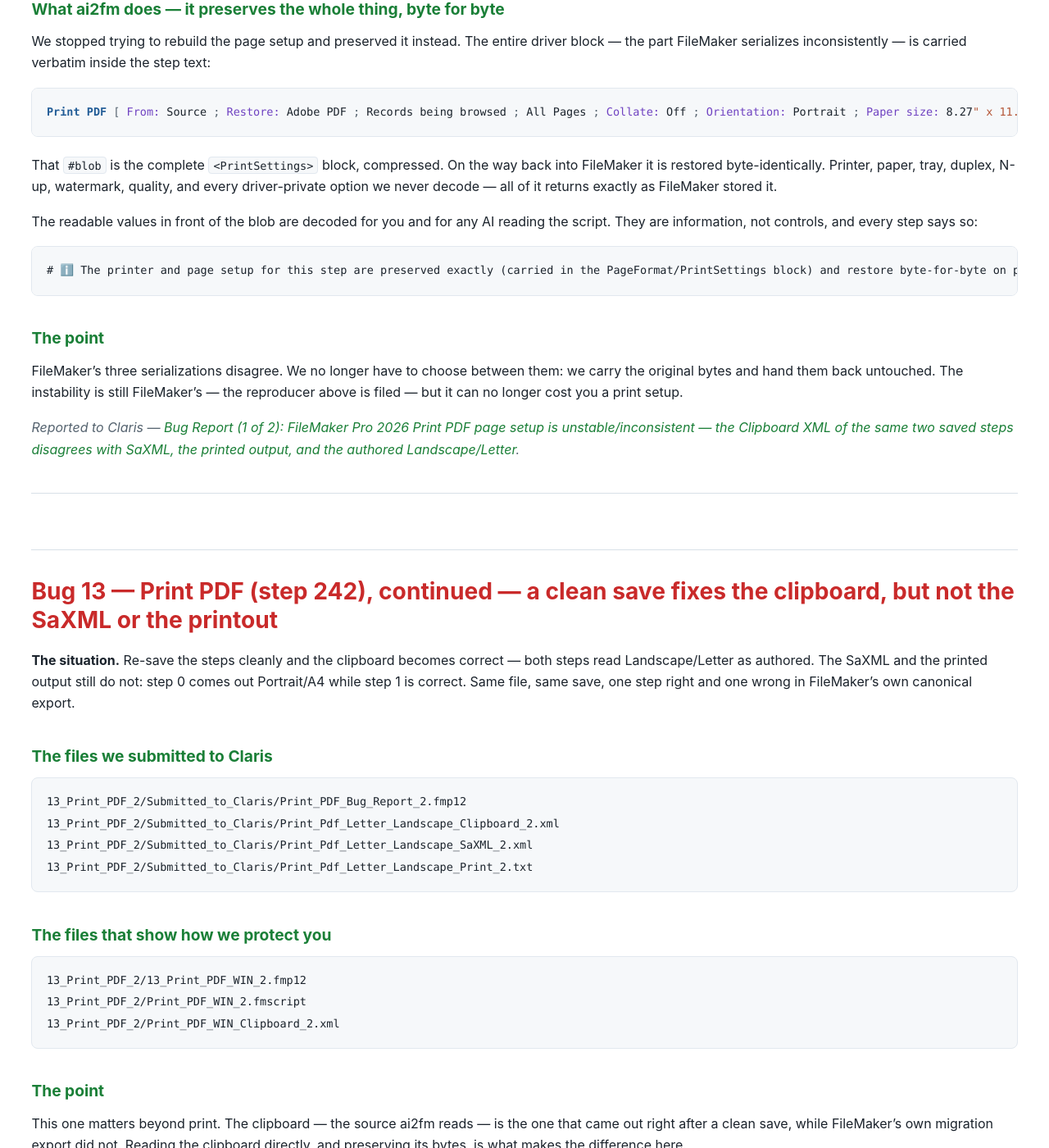
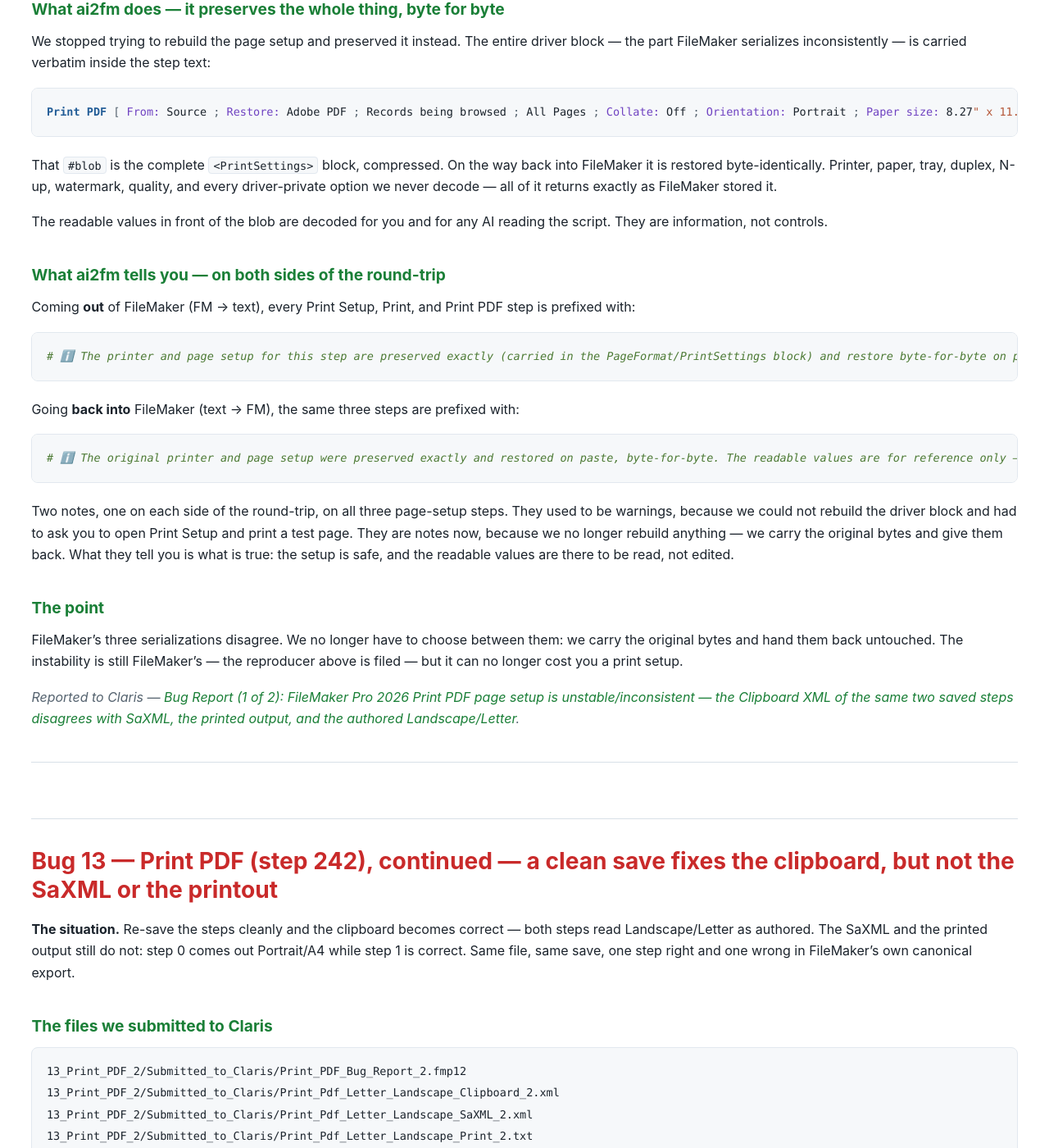
Before and after one commit to AxelarEU/ai2fm-community, a Jekyll site: the page built from claris_bugs/claris_clipboard_bugs.md, in a window 1280 px wide and 1400 px high, scrolled down 24205 px. Shown: the whole window at 82% size. Built offline with Jekyll 4.4.1, drawn with Linux system fonts in a browser that asks for light colours; some of the changed text lies outside the part shown.

Commit message:
Print bugs 12-15: show both notes, forward and reverse, on all four
The rewrite showed only the FM -> text note, and only in Bug 12. Both notes now appear
in all four print bugs, quoted verbatim from what the product emits:

  forward (FM -> text)   prod 2.9.219
  reverse (text -> FM)   prod 3.0.244, fires on all three steps

The old text had this structure and it was right to have it — two warnings, one on each
side of the round-trip. What changed is what they say: they were warnings because we
could not rebuild the driver block and had to ask the reader to print a test page. They
are notes now because we no longer rebuild anything; we carry the original bytes and
give them back.

Co-Authored-By: Claude Opus 5 <noreply@anthropic.com>

````diff
--- a/claris_bugs/claris_clipboard_bugs.md
+++ b/claris_bugs/claris_clipboard_bugs.md
@@ -831,11 +831,23 @@ Print PDF [ From: Source ; Restore: Adobe PDF ; Records being browsed ; All Page
 
 That `#blob` is the complete `<PrintSettings>` block, compressed. On the way back into FileMaker it is restored byte-identically. Printer, paper, tray, duplex, N-up, watermark, quality, and every driver-private option we never decode — all of it returns exactly as FileMaker stored it.
 
-The readable values in front of the blob are decoded for you and for any AI reading the script. They are information, not controls, and every step says so:
+The readable values in front of the blob are decoded for you and for any AI reading the script. They are information, not controls.
 
-```
+### What ai2fm tells you — on both sides of the round-trip
+
+Coming **out** of FileMaker (FM → text), every Print Setup, Print, and Print PDF step is prefixed with:
+
+```fmscript
 # ℹ️ The printer and page setup for this step are preserved exactly (carried in the PageFormat/PrintSettings block) and restore byte-for-byte on paste. The readable values below are for reference only — to change any print option, use FileMaker's Print Setup dialog after pasting.
 ```
+
+Going **back into** FileMaker (text → FM), the same three steps are prefixed with:
+
+```fmscript
+# ℹ️ The original printer and page setup were preserved exactly and restored on paste, byte-for-byte. The readable values are for reference only — if you edited them they do not change the setup; change print options in FileMaker's Print Setup dialog.
+```
+
+Two notes, one on each side of the round-trip, on all three page-setup steps. They used to be warnings, because we could not rebuild the driver block and had to ask you to open Print Setup and print a test page. They are notes now, because we no longer rebuild anything — we carry the original bytes and give them back. What they tell you is what is true: the setup is safe, and the readable values are there to be read, not edited.
 
 ### The point
 
@@ -866,6 +878,22 @@ FileMaker's three serializations disagree. We no longer have to choose between t
 13_Print_PDF_2/Print_PDF_WIN_2.fmscript
 13_Print_PDF_2/Print_PDF_WIN_Clipboard_2.xml
 ```
+
+### What ai2fm tells you — on both sides of the round-trip
+
+Coming **out** of FileMaker (FM → text), every Print Setup, Print, and Print PDF step is prefixed with:
+
+```fmscript
+# ℹ️ The printer and page setup for this step are preserved exactly (carried in the PageFormat/PrintSettings block) and restore byte-for-byte on paste. The readable values below are for reference only — to change any print option, use FileMaker's Print Setup dialog after pasting.
+```
+
+Going **back into** FileMaker (text → FM), the same three steps are prefixed with:
+
+```fmscript
+# ℹ️ The original printer and page setup were preserved exactly and restored on paste, byte-for-byte. The readable values are for reference only — if you edited them they do not change the setup; change print options in FileMaker's Print Setup dialog.
+```
+
+Two notes, one on each side of the round-trip, on all three page-setup steps. They used to be warnings, because we could not rebuild the driver block and had to ask you to open Print Setup and print a test page. They are notes now, because we no longer rebuild anything — we carry the original bytes and give them back. What they tell you is what is true: the setup is safe, and the readable values are there to be read, not edited.
 
 ### The point
 
@@ -906,6 +934,22 @@ The `#blob` is the whole `<PageFormat>` block, restored byte-identically on past
 
 The readable values are decoded from that block. Getting them right took real work, because Windows printers do not agree on where the scale lives: Adobe and Xerox use the standard Windows field, HP keeps it in a named table of its own, and EPSON, Canon and Brother each hide it somewhere different in their private data. Zebra, OneNote and Microsoft Print to PDF have no scaling at all. Every one of those was confirmed against the printer's own driver dialog. On Mac the values come from named keys in the print ticket, and `Any Printer` is a real setting — it means the page setup is not bound to a specific printer.
 
+### What ai2fm tells you — on both sides of the round-trip
+
+Coming **out** of FileMaker (FM → text), every Print Setup, Print, and Print PDF step is prefixed with:
+
+```fmscript
+# ℹ️ The printer and page setup for this step are preserved exactly (carried in the PageFormat/PrintSettings block) and restore byte-for-byte on paste. The readable values below are for reference only — to change any print option, use FileMaker's Print Setup dialog after pasting.
+```
+
+Going **back into** FileMaker (text → FM), the same three steps are prefixed with:
+
+```fmscript
+# ℹ️ The original printer and page setup were preserved exactly and restored on paste, byte-for-byte. The readable values are for reference only — if you edited them they do not change the setup; change print options in FileMaker's Print Setup dialog.
+```
+
+Two notes, one on each side of the round-trip, on all three page-setup steps. They used to be warnings, because we could not rebuild the driver block and had to ask you to open Print Setup and print a test page. They are notes now, because we no longer rebuild anything — we carry the original bytes and give them back. What they tell you is what is true: the setup is safe, and the readable values are there to be read, not edited.
+
 ### The point
 
 We decode as much as we honestly can, and we preserve everything regardless. If a printer ever appears whose layout we do not recognise, the readable line will say less — and the setup will still come back exactly as it went in.
@@ -942,6 +986,22 @@ Print [ Restore: canon ; Records being browsed ; All Pages ; Collate: On ; Scale
 Print also carries what is printed — records, page range, copies, collate — and those round-trip exactly.
 
 Scaling reads differently on the two platforms because the two dialogs are different. Windows gives a percentage, or a mode name when the driver is set to fit rather than a number. Mac's Print dialog has no percentage here: it has *Scale to Fit Paper Size* with a destination paper and a *Scale Down Only* checkbox, and that is what we show.
+
+### What ai2fm tells you — on both sides of the round-trip
+
+Coming **out** of FileMaker (FM → text), every Print Setup, Print, and Print PDF step is prefixed with:
+
+```fmscript
+# ℹ️ The printer and page setup for this step are preserved exactly (carried in the PageFormat/PrintSettings block) and restore byte-for-byte on paste. The readable values below are for reference only — to change any print option, use FileMaker's Print Setup dialog after pasting.
+```
+
+Going **back into** FileMaker (text → FM), the same three steps are prefixed with:
+
+```fmscript
+# ℹ️ The original printer and page setup were preserved exactly and restored on paste, byte-for-byte. The readable values are for reference only — if you edited them they do not change the setup; change print options in FileMaker's Print Setup dialog.
+```
+
+Two notes, one on each side of the round-trip, on all three page-setup steps. They used to be warnings, because we could not rebuild the driver block and had to ask you to open Print Setup and print a test page. They are notes now, because we no longer rebuild anything — we carry the original bytes and give them back. What they tell you is what is true: the setup is safe, and the readable values are there to be read, not edited.
 
 ### The point
 
````
